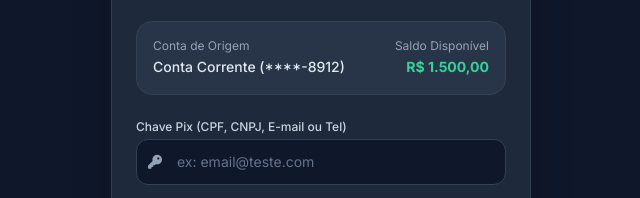
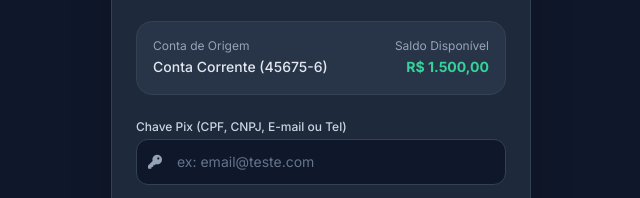
Before and after one commit to jsuporte035-source/Transfer-ncia-Pix-, a plain HTML site: page index.html in a window 1280 px wide. Shown: the part 230-428 px from the top of the page, 319-959 px from the left. Drawn offline with nearby package versions, Linux system fonts and the light colour scheme.

Commit message:
Update index.html

```diff
--- a/index.html
+++ b/index.html
@@ -12,6 +12,7 @@
         @import url('https://fonts.googleapis.com/css2?family=Inter:wght@300;400;500;600;700&display=swap');
         body { font-family: 'Inter', sans-serif; }
         .mobile-container { max-width: 420px; }
+        </head>
     </style>
 
 <body class="bg-slate-900 text-slate-100 min-h-screen flex items-center justify-center p-4">
@@ -46,7 +47,7 @@
                 <div class="bg-slate-700/50 p-4 rounded-2xl border border-slate-700 flex items-center justify-between">
                     <div>
                         <span class="text-xs text-slate-400 block">Conta de Origem</span>
-                        <span id="label-conta" class="font-medium text-slate-200 text-sm">Conta Corrente (****-8912)</span>
+                        <span id="label-conta" class="font-medium text-slate-200 text-sm">Conta Corrente (45675-6)</span>
                     </div>
                     <div class="text-right">
                         <span class="text-xs text-slate-400 block">Saldo Disponível</span>
@@ -239,6 +240,5 @@
             document.getElementById('pix-form').reset();
         }
     </script>
-</head>
 </body>
 </html>
```
